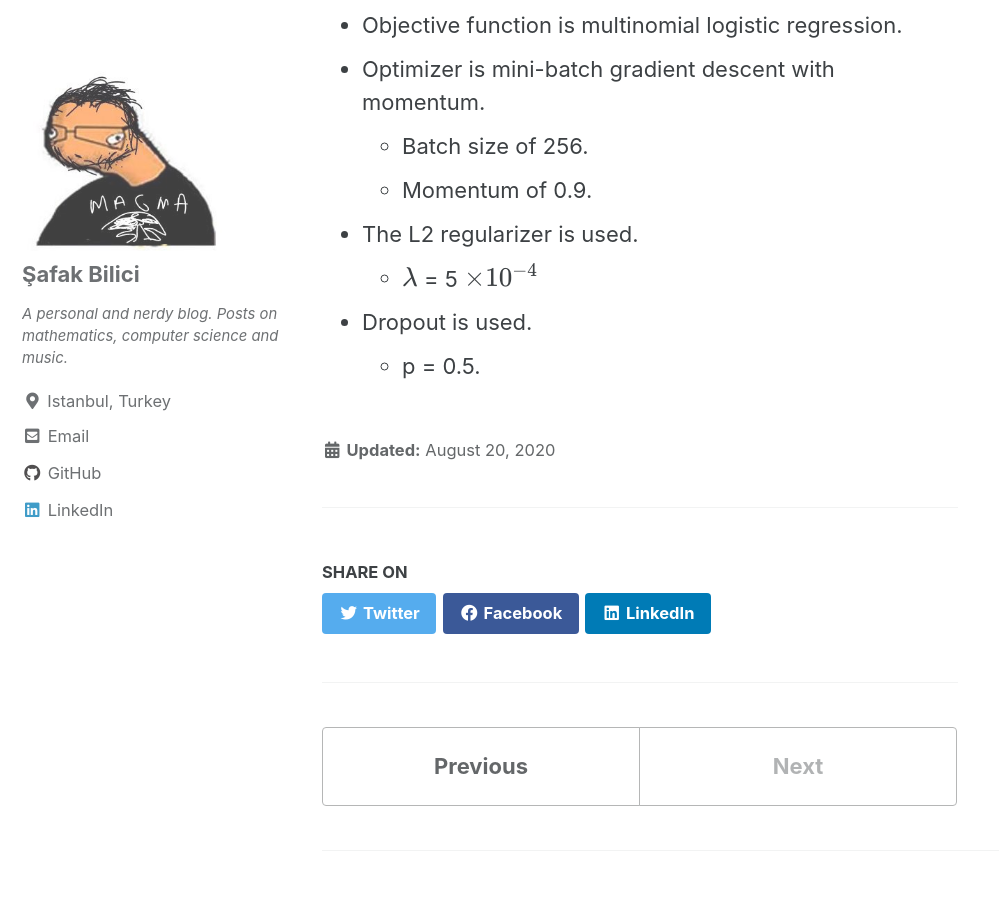
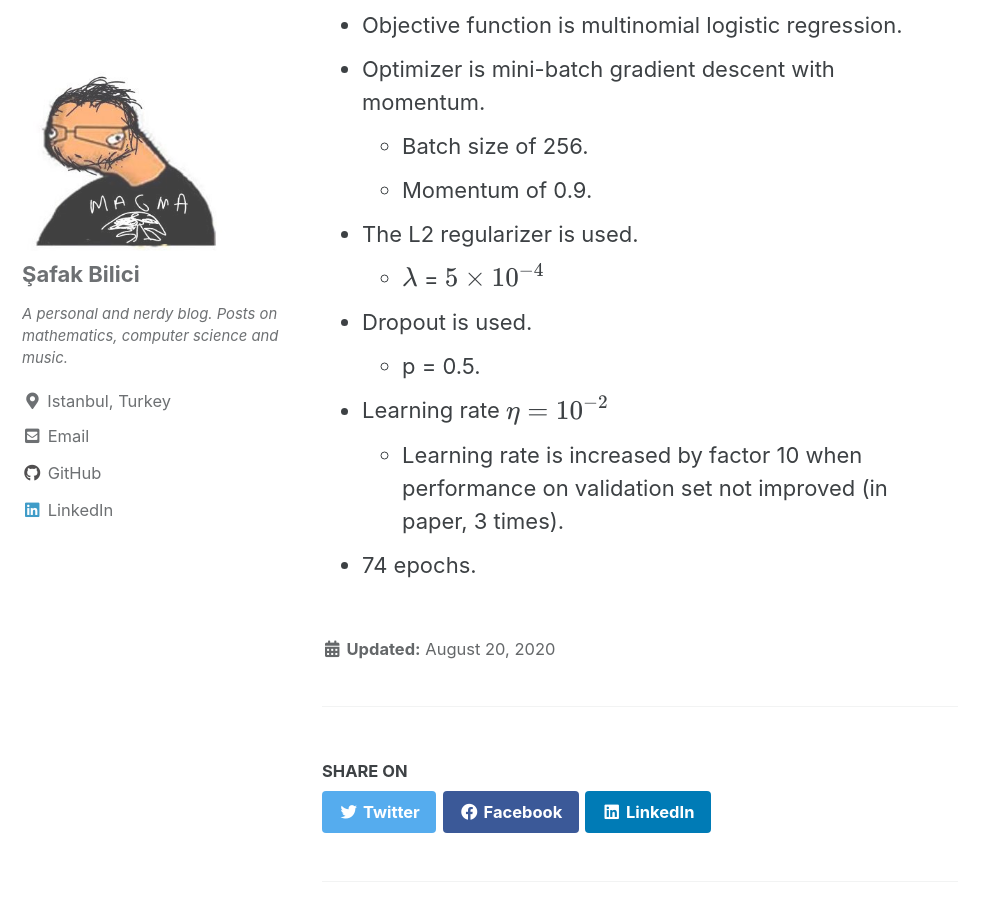
Before and after one commit to safakkbilici/safakkbilici.github.io, a Jekyll site: the page built from _posts/2020-08-20-summary-vggnet.md, in a window 1280 px wide and 900 px high, scrolled down 4733 px. Shown: the whole window, without its empty margins (0-999 px from the left). Built offline with Jekyll 4.4.1, drawn with Linux system fonts in a browser that asks for light colours; cached includes are drawn as plain includes; formulas are drawn with MathJax 3; some of the changed text lies outside the part shown.

Commit message:
training configs

```diff
--- a/_posts/2020-08-20-summary-vggnet.md
+++ b/_posts/2020-08-20-summary-vggnet.md
@@ -64,6 +64,9 @@ Training configurations is like this:
 	* Batch size of 256.
 	* Momentum of 0.9.
 * The L2 regularizer is used.
-	* $$\lambda$$ = 5 $$\times 10^{-4}$$
+	* $$\lambda$$ = $$5\times 10^{-4}$$
 * Dropout is used.
 	* p = 0.5.
+* Learning rate $$\eta = 10^{-2}$$
+	* Learning rate is increased by factor 10 when performance on validation set not improved (in paper, 3 times).
+* 74 epochs.
```
